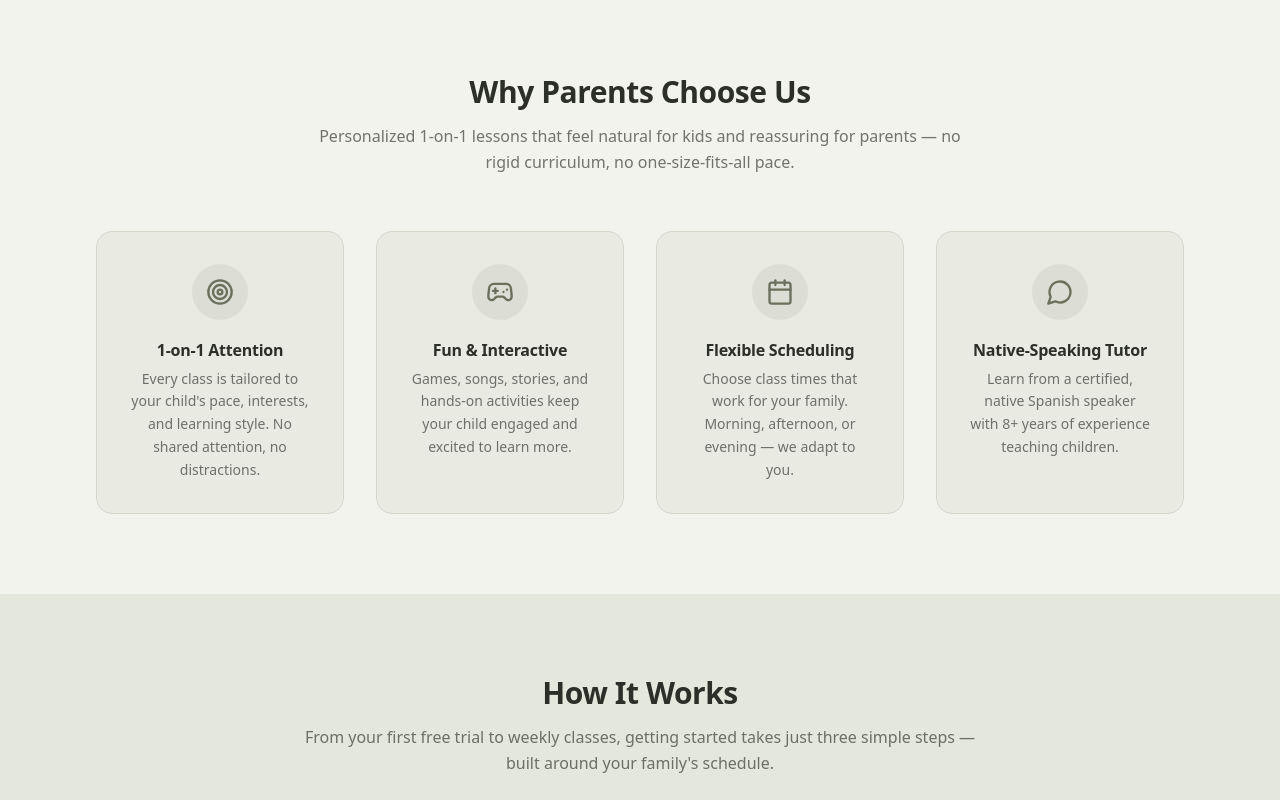
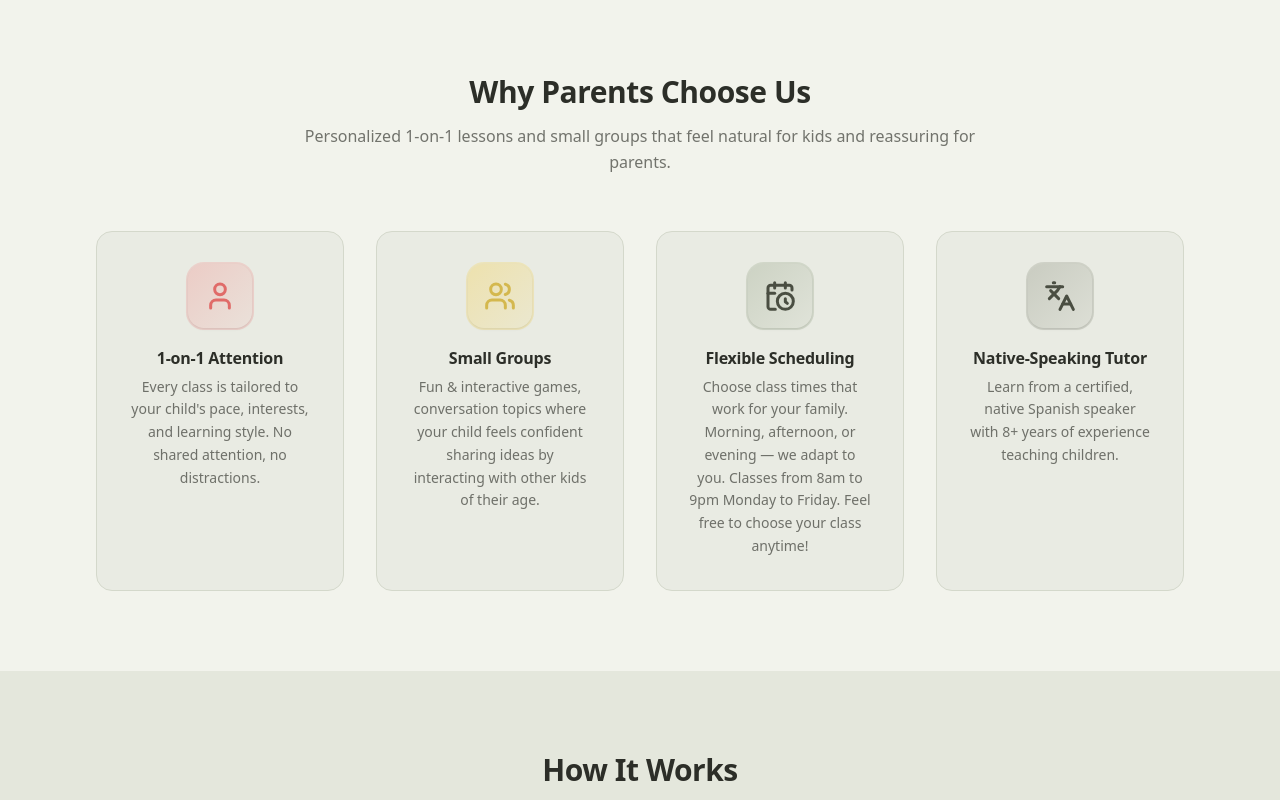
Before and after one commit to spanishprepkids/ui, a Next.js app: page / in a window 1280 px wide. Shown: the part 680-1480 px from the top of the page. Built offline with nearby package versions, Linux system fonts and the light colour scheme.

Commit message:
Update Why Parents Choose Us with small groups and colorful icons.
Co-authored-by: Cursor <cursoragent@cursor.com>

```diff
--- a/src/components/Benefits.tsx
+++ b/src/components/Benefits.tsx
@@ -1,34 +1,46 @@
 import {
-  LuCalendar,
-  LuGamepad2,
-  LuMessageCircle,
-  LuTarget,
+  LuCalendarClock,
+  LuLanguages,
+  LuUser,
+  LuUsers,
 } from "react-icons/lu";
 
 const benefits = [
   {
-    icon: LuTarget,
+    icon: LuUser,
     title: "1‑on‑1 Attention",
     description:
       "Every class is tailored to your child's pace, interests, and learning style. No shared attention, no distractions.",
+    iconBg: "bg-gradient-to-br from-accent/30 to-accent/10",
+    iconColor: "text-accent-dark",
+    ring: "ring-accent/25",
   },
   {
-    icon: LuGamepad2,
-    title: "Fun & Interactive",
+    icon: LuUsers,
+    title: "Small Groups",
     description:
-      "Games, songs, stories, and hands‑on activities keep your child engaged and excited to learn more.",
+      "Fun & interactive games, conversation topics where your child feels confident sharing ideas by interacting with other kids of their age.",
+    iconBg: "bg-gradient-to-br from-secondary/40 to-secondary/15",
+    iconColor: "text-secondary-dark",
+    ring: "ring-secondary/30",
   },
   {
-    icon: LuCalendar,
+    icon: LuCalendarClock,
     title: "Flexible Scheduling",
     description:
-      "Choose class times that work for your family. Morning, afternoon, or evening — we adapt to you.",
+      "Choose class times that work for your family. Morning, afternoon, or evening — we adapt to you. Classes from 8am to 9pm Monday to Friday. Feel free to choose your class anytime!",
+    iconBg: "bg-gradient-to-br from-success/30 to-success/10",
+    iconColor: "text-primary-dark",
+    ring: "ring-success/25",
   },
   {
-    icon: LuMessageCircle,
+    icon: LuLanguages,
     title: "Native‑Speaking Tutor",
     description:
       "Learn from a certified, native Spanish speaker with 8+ years of experience teaching children.",
+    iconBg: "bg-gradient-to-br from-primary/25 to-primary/10",
+    iconColor: "text-primary-dark",
+    ring: "ring-primary/20",
   },
 ];
 
@@ -41,9 +53,8 @@ export default function Benefits() {
             Why Parents Choose Us
           </h2>
           <p className="mt-3 text-base text-foreground/65 max-w-2xl mx-auto">
-            Personalized 1-on-1 lessons that feel natural for kids and
-            reassuring for parents — no rigid curriculum, no one-size-fits-all
-            pace.
+            Personalized 1-on-1 lessons and small groups that feel natural for
+            kids and reassuring for parents.
           </p>
         </div>
 
@@ -53,8 +64,10 @@ export default function Benefits() {
               key={b.title}
               className="bg-background rounded-2xl p-8 text-center hover:shadow-md transition-shadow border border-border"
             >
-              <div className="inline-flex items-center justify-center w-14 h-14 rounded-full bg-primary/10 text-primary mb-5">
-                <b.icon className="w-7 h-7" />
+              <div
+                className={`inline-flex items-center justify-center w-16 h-16 rounded-2xl ${b.iconBg} ${b.iconColor} ring-2 ${b.ring} mb-5 shadow-sm`}
+              >
+                <b.icon className="w-8 h-8" strokeWidth={2.25} />
               </div>
               <h3 className="text-base font-semibold text-foreground mb-2">
                 {b.title}
```
